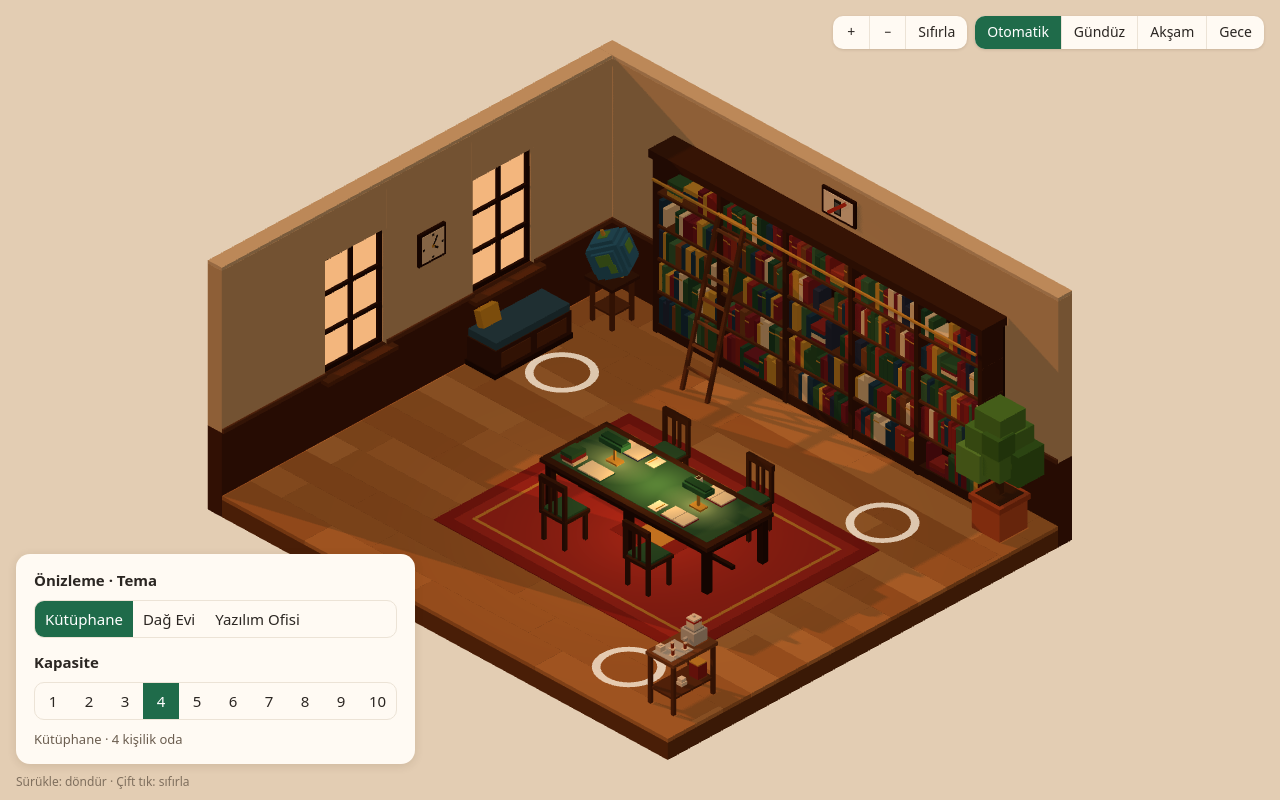
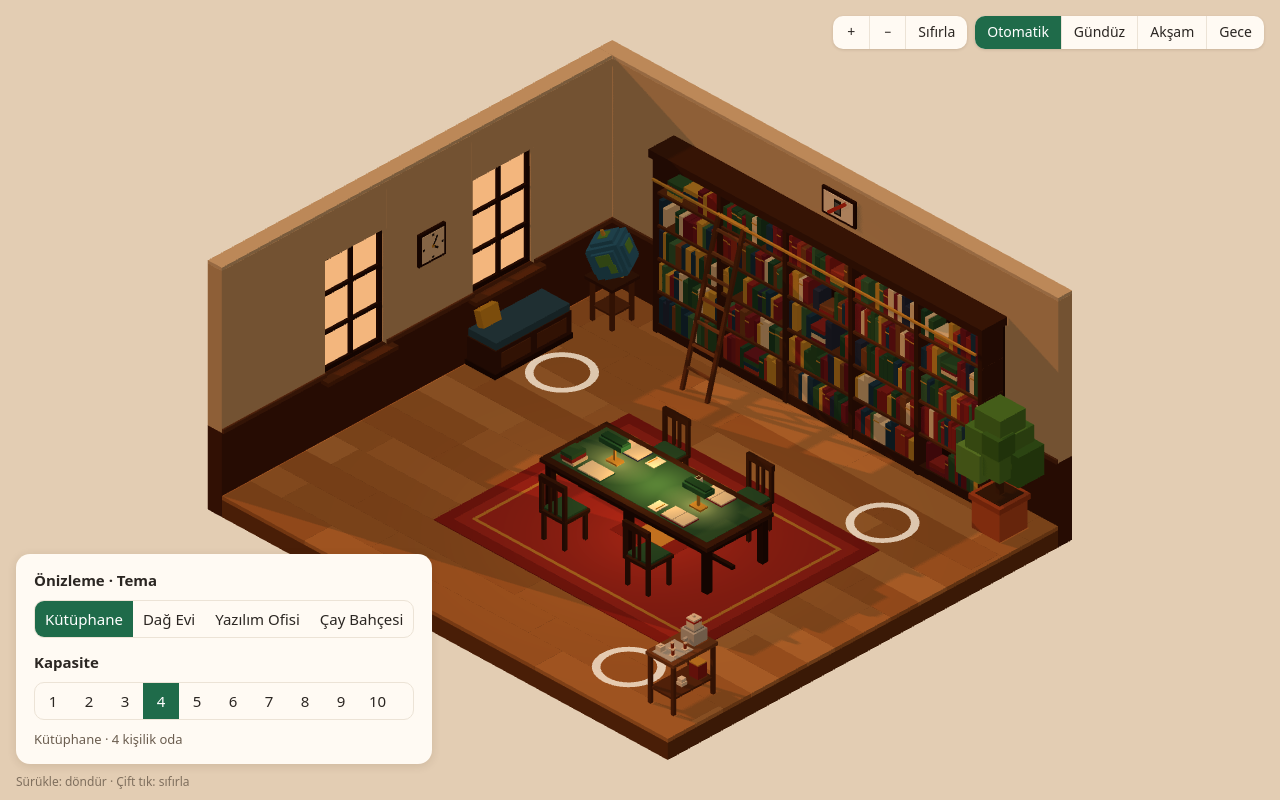
Before and after one commit to berkaycinar-dev/Demo, a React (Vite) app in the folder frontend/: page / in a window 1280 px wide. Built offline with nearby package versions, Linux system fonts and the light colour scheme.

Commit message:
chore(rooms): add tea garden theme to room preview

```diff
--- a/frontend/src/rooms/RoomPreview.jsx
+++ b/frontend/src/rooms/RoomPreview.jsx
@@ -3,12 +3,14 @@ import { CABIN_MAX_CAPACITY, CabinRoom } from './cabin'
 import { TIME_MODES } from './core/timeOfDay'
 import { LIBRARY_MAX_CAPACITY, LibraryRoom } from './library'
 import { OFFICE_MAX_CAPACITY, OfficeRoom } from './office'
+import { TEAGARDEN_MAX_CAPACITY, TeaGardenRoom } from './teagarden'
 import './RoomPreview.css'
 
 const THEMES = {
   library: { label: 'Kütüphane', Room: LibraryRoom, max: LIBRARY_MAX_CAPACITY },
   cabin: { label: 'Dağ Evi', Room: CabinRoom, max: CABIN_MAX_CAPACITY },
   office: { label: 'Yazılım Ofisi', Room: OfficeRoom, max: OFFICE_MAX_CAPACITY },
+  teagarden: { label: 'Çay Bahçesi', Room: TeaGardenRoom, max: TEAGARDEN_MAX_CAPACITY },
 }
 
 // Geliştirme önizlemesi. URL ile başlangıç ayarı: ?theme=cabin&c=4&t=night
```
